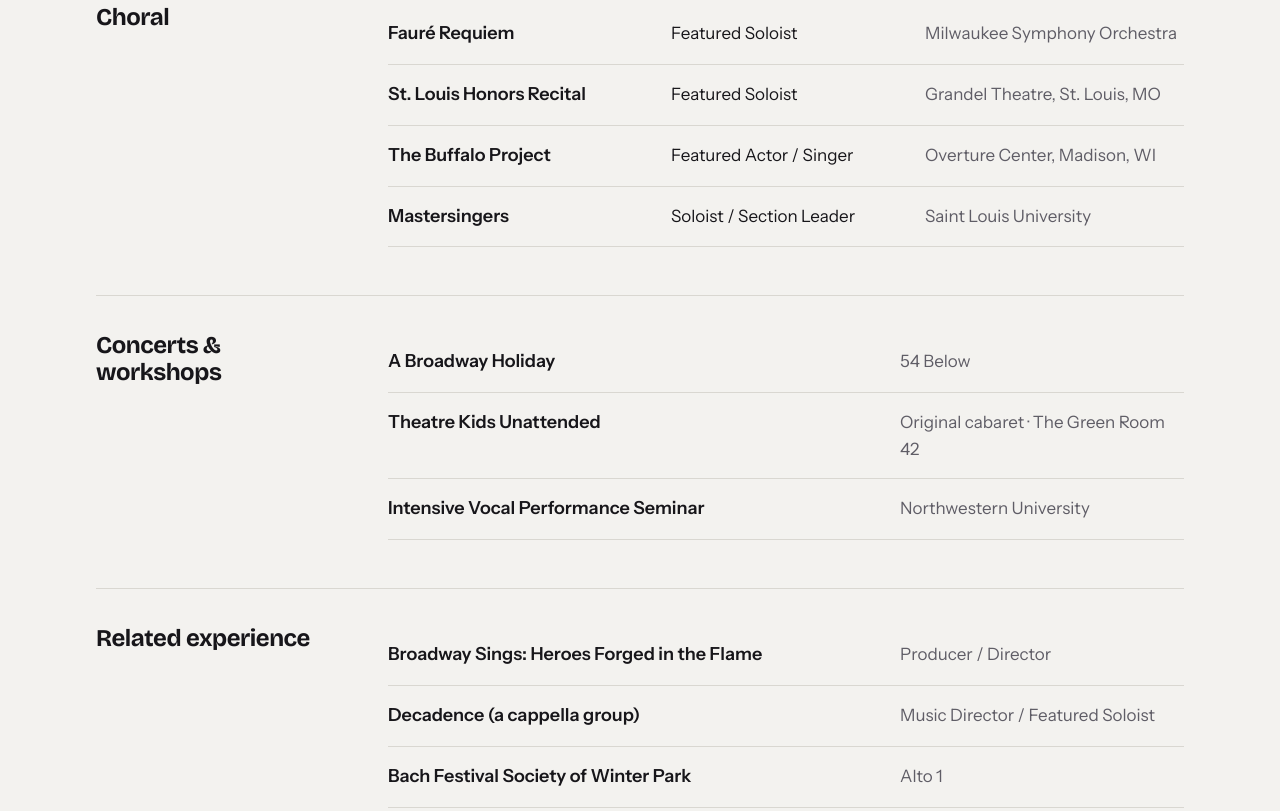
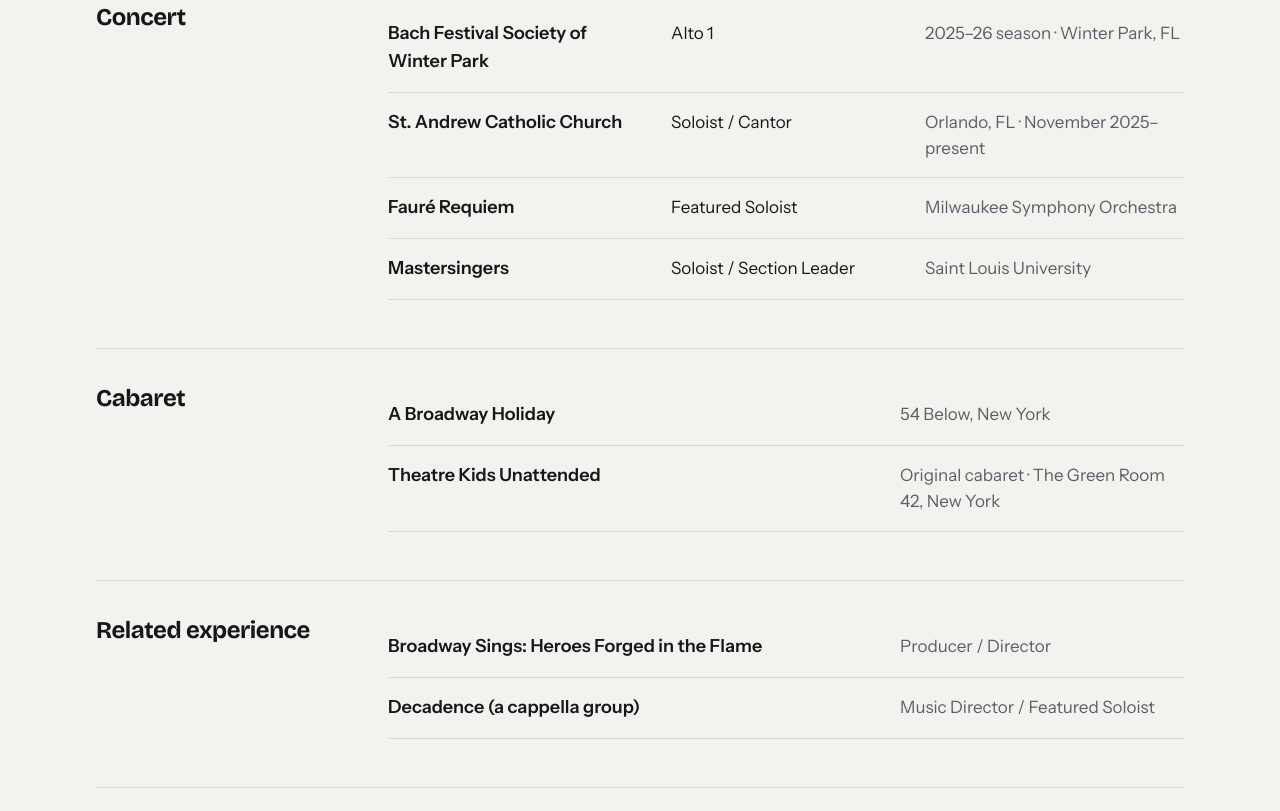
Before and after one commit to mott-lab/marynink, a plain HTML site: page resume.html in a window 1280 px wide. Shown: the part 797-1608 px from the top of the page. Drawn offline with nearby package versions, Linux system fonts and the light colour scheme.

Commit message:
Résumé: rebuild Concert section; Cabaret section; seminar under Training; home concert fact
- Concert: Bach Festival Society of Winter Park (Alto 1, 2025–26 season),
  St. Andrew Catholic Church (Soloist / Cantor, Nov 2025–present),
  Fauré Requiem (MSO), Mastersingers (SLU)
- Removed The Buffalo Project and St. Louis Honors Recital
- Cabaret: A Broadway Holiday (54 Below), Theatre Kids Unattended (Green Room 42)
- Northwestern seminar moved to Training as Workshops

Co-Authored-By: Claude Fable 5.1 <noreply@anthropic.com>
Claude-Session: https://claude.ai/code/session_01BaZf5eM7HSYV3GDWHsqvmv

```diff
--- a/resume.html
+++ b/resume.html
@@ -82,11 +82,11 @@
   <section class="section--tight" style="padding-top:48px;padding-bottom:0">
     <div class="wrap">
       <div class="section--rule split" style="padding-top:36px;gap:24px 72px">
-        <h2 class="split__aside" style="flex-basis:220px;font-size:24px">Choral</h2>
+        <h2 class="split__aside" style="flex-basis:220px;font-size:24px">Concert</h2>
         <div class="split__main credits" style="flex-basis:600px">
+          <div class="credit"><span class="credit__title">Bach Festival Society of Winter Park</span><span class="credit__role">Alto 1</span><span class="credit__venue">2025–26 season · Winter Park, FL</span></div>
+          <div class="credit"><span class="credit__title">St. Andrew Catholic Church</span><span class="credit__role">Soloist / Cantor</span><span class="credit__venue">Orlando, FL · November 2025–present</span></div>
           <div class="credit"><span class="credit__title">Fauré Requiem</span><span class="credit__role">Featured Soloist</span><span class="credit__venue">Milwaukee Symphony Orchestra</span></div>
-          <div class="credit"><span class="credit__title">St. Louis Honors Recital</span><span class="credit__role">Featured Soloist</span><span class="credit__venue">Grandel Theatre, St. Louis, MO</span></div>
-          <div class="credit"><span class="credit__title">The Buffalo Project</span><span class="credit__role">Featured Actor / Singer</span><span class="credit__venue">Overture Center, Madison, WI</span></div>
           <div class="credit"><span class="credit__title">Mastersingers</span><span class="credit__role">Soloist / Section Leader</span><span class="credit__venue">Saint Louis University</span></div>
         </div>
       </div>
@@ -96,11 +96,10 @@
   <section class="section--tight" style="padding-top:48px;padding-bottom:0">
     <div class="wrap">
       <div class="section--rule split" style="padding-top:36px;gap:24px 72px">
-        <h2 class="split__aside" style="flex-basis:220px;font-size:24px">Concerts &amp; workshops</h2>
+        <h2 class="split__aside" style="flex-basis:220px;font-size:24px">Cabaret</h2>
         <div class="split__main credits" style="flex-basis:600px">
-          <div class="credit credit--two"><span class="credit__title">A Broadway Holiday</span><span class="credit__venue">54 Below</span></div>
-          <div class="credit credit--two"><span class="credit__title">Theatre Kids Unattended</span><span class="credit__venue">Original cabaret · The Green Room 42</span></div>
-          <div class="credit credit--two"><span class="credit__title">Intensive Vocal Performance Seminar</span><span class="credit__venue">Northwestern University</span></div>
+          <div class="credit credit--two"><span class="credit__title">A Broadway Holiday</span><span class="credit__venue">54 Below, New York</span></div>
+          <div class="credit credit--two"><span class="credit__title">Theatre Kids Unattended</span><span class="credit__venue">Original cabaret · The Green Room 42, New York</span></div>
         </div>
       </div>
     </div>
@@ -113,7 +112,6 @@
         <div class="split__main credits" style="flex-basis:600px">
           <div class="credit credit--two"><span class="credit__title">Broadway Sings: Heroes Forged in the Flame</span><span class="credit__venue">Producer / Director</span></div>
           <div class="credit credit--two"><span class="credit__title">Decadence (a cappella group)</span><span class="credit__venue">Music Director / Featured Soloist</span></div>
-          <div class="credit credit--two"><span class="credit__title">Bach Festival Society of Winter Park</span><span class="credit__venue">Alto 1</span></div>
         </div>
       </div>
     </div>
@@ -128,6 +126,7 @@
           <div class="credit"><span class="credit__label">Voice</span><span class="credit__body">Alex Gemignani, Aimée Steele, David Sisco, Stephanie Tennill</span></div>
           <div class="credit"><span class="credit__label">Acting</span><span class="credit__body">Alex Gemignani, Erin Ortman, Lee Summers, Laura Kai Chen, Jen Bender</span></div>
           <div class="credit"><span class="credit__label">Dance</span><span class="credit__body">Maximilien Baud, Rebecca Frasier</span></div>
+          <div class="credit"><span class="credit__label">Workshops</span><span class="credit__body">Intensive Vocal Performance Seminar, Northwestern University</span></div>
         </div>
       </div>
     </div>
```
Also changed, not shown: index.html (+2 -2 lines).
